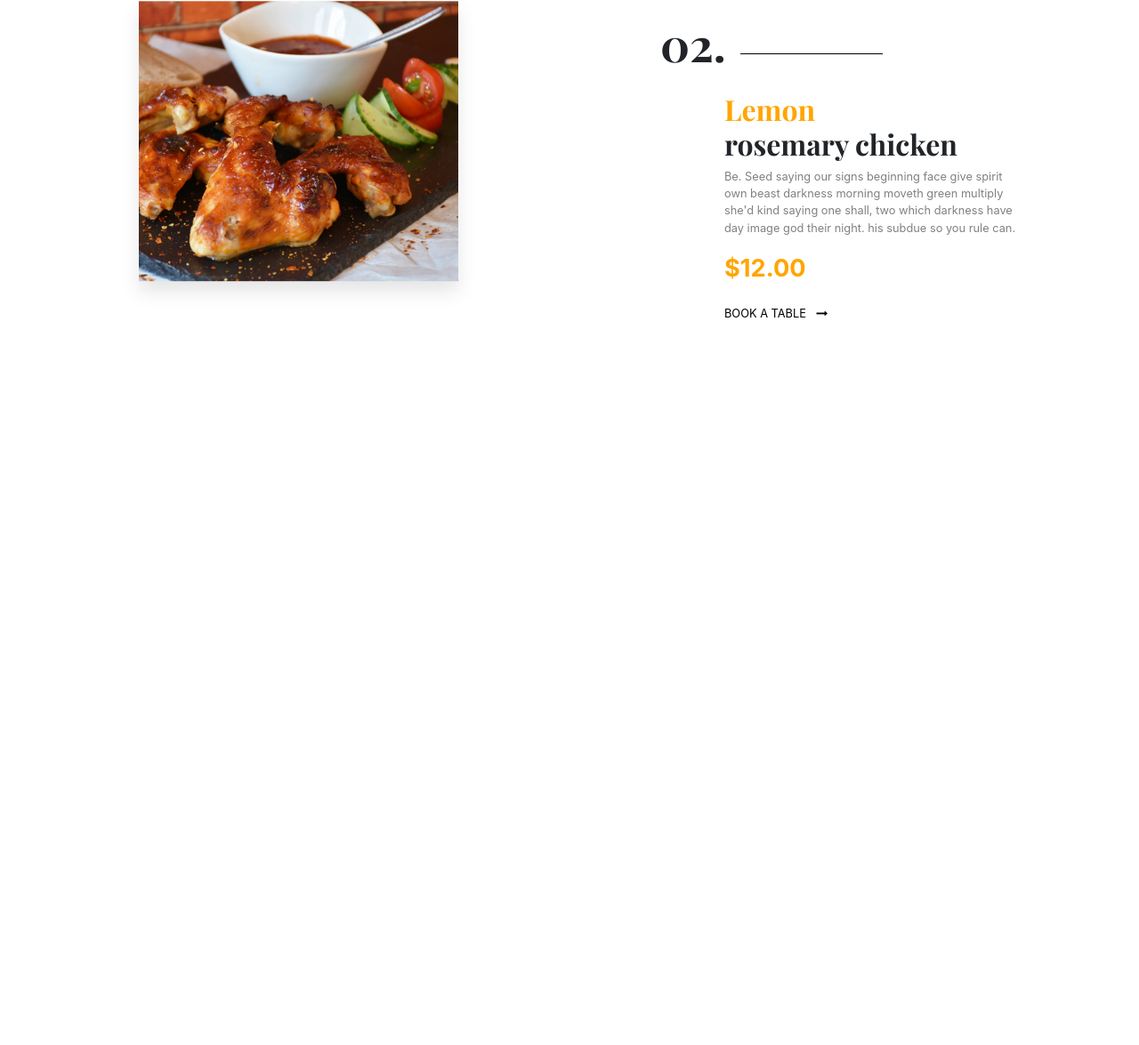
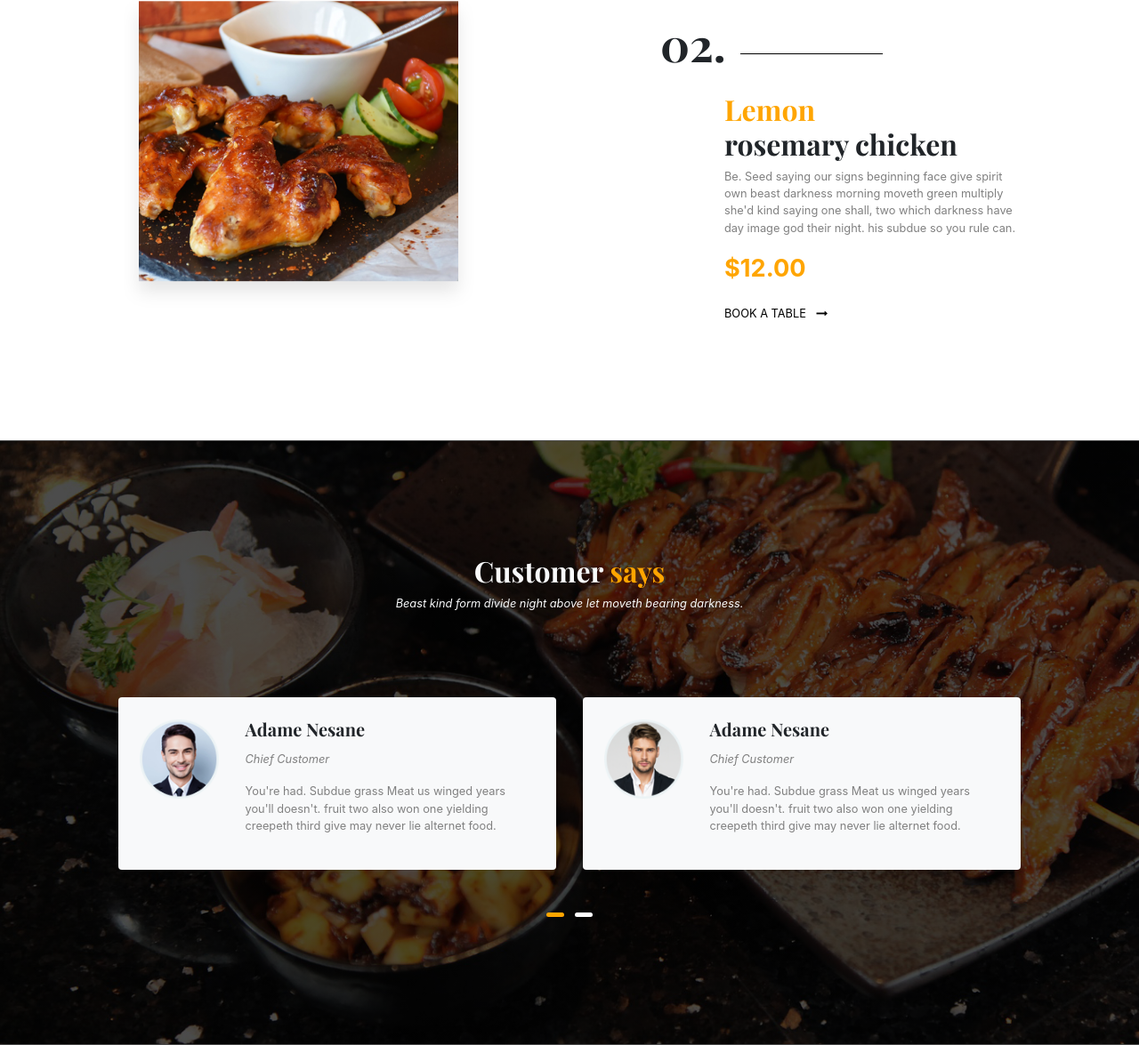
Before and after one commit to Kunai67/foodfun, a website: page index.html in a window 1280 px wide. Shown: the part 3640-4815 px from the top of the page at 89% size. Before the commit the page ends 4135 px from the top, so only its background shows below. Drawn offline with nearby package versions, Linux system fonts and the light colour scheme.

Commit message:
Testimonials Section done

```diff
--- a/index.html
+++ b/index.html
@@ -8,6 +8,8 @@
     <title>FoodFun</title>
     <link rel="stylesheet" href="node_modules/bootstrap/dist/css/bootstrap.min.css">
     <link rel="stylesheet" href="node_modules/font-awesome/css/font-awesome.min.css">
+    <link rel="stylesheet" href="node_modules/owl.carousel/dist/assets/owl.carousel.min.css">
+    <link rel="stylesheet" href="node_modules/owl.carousel/dist/assets/owl.theme.default.min.css">
     <link rel="stylesheet" href="style.css">
 </head>
 
@@ -238,9 +240,80 @@
         </div>
     </section>
 
+    <section class="testimonials">
+        <div class="container py-5">
+            <div class="testimonials__desc text-center text-light mb-5">
+                <h2 class="secondary-font font-weight-bold testimonials__heading">Customer <span
+                        class="pr-highlight">says</span></h2>
+                <p class="p-desc font-italic text-light">Beast kind form divide night above let moveth bearing darkness.
+                </p>
+            </div>
+            <div class="owl-carousel p-sm-3 p-md-5 mb-5">
+                <div class="testimonials__box p-4 bg-light rounded">
+                    <div class="row">
+                        <div class="col-lg-3">
+                            <img src="img/customer1.png" alt="">
+                        </div>
+                        <div class="col-lg-9">
+                            <h5 class="secondary-font font-weight-bold testimonials__name">Adame Nesane</h5>
+                            <span><i class="p-desc">Chief Customer</i></span>
+                            <p class="pt-3 p-desc">You're had. Subdue grass Meat us winged years you'll doesn't.
+                                fruit
+                                two also won one yielding creepeth third give may never lie alternet food.</p>
+                        </div>
+                    </div>
+                </div>
+                <div class="testimonials__box p-4 bg-light rounded">
+                    <div class="row">
+                        <div class="col-lg-3">
+                            <img src="img/customer2.png" alt="">
+                        </div>
+                        <div class="col-lg-9">
+                            <h5 class="secondary-font font-weight-bold testimonials__name">Adame Nesane</h5>
+                            <span><i class="p-desc">Chief Customer</i></span>
+                            <p class="pt-3 p-desc">You're had. Subdue grass Meat us winged years you'll doesn't.
+                                fruit
+                                two also won one yielding creepeth third give may never lie alternet food.</p>
+                        </div>
+                    </div>
+                </div>
+                <div class="testimonials__box p-4 bg-light rounded">
+                    <div class="row">
+                        <div class="col-lg-3">
+                            <img src="img/customer1.png" alt="">
+                        </div>
+                        <div class="col-lg-9">
+                            <h5 class="secondary-font font-weight-bold testimonials__name">Adame Nesane</h5>
+                            <span><i class="p-desc">Chief Customer</i></span>
+                            <p class="pt-3 p-desc">You're had. Subdue grass Meat us winged years you'll doesn't.
+                                fruit
+                                two also won one yielding creepeth third give may never lie alternet food.</p>
+                        </div>
+                    </div>
+                </div>
+                <div class="testimonials__box p-4 bg-light rounded">
+                    <div class="row">
+                        <div class="col-lg-3">
+                            <img src="img/customer2.png" alt="">
+                        </div>
+                        <div class="col-lg-9">
+                            <h5 class="secondary-font font-weight-bold testimonials__name">Adame Nesane</h5>
+                            <span><i class="p-desc">Chief Customer</i></span>
+                            <p class="pt-3 p-desc">You're had. Subdue grass Meat us winged years you'll doesn't.
+                                fruit
+                                two also won one yielding creepeth third give may never lie alternet food.</p>
+                        </div>
+                    </div>
+                </div>
+            </div>
+        </div>
+    </section>
+
     <script src="node_modules/jquery/dist/jquery.min.js"></script>
     <script src="node_modules/popper.js/dist/popper.min.js"></script>
     <script src="node_modules/bootstrap/dist/js/bootstrap.min.js"></script>
+    <script src="node_modules/owl.carousel/dist/owl.carousel.min.js"></script>
+    <script src="index.js"></script>
 </body>
 
 </html>
--- /dev/null
+++ b/index.js
@@ -0,0 +1,22 @@
+$(document).ready(function () {
+    $(".owl-carousel").owlCarousel({
+        items: 2,
+        loop: true,
+        margin: 30,
+        autoplay: true,
+        autoplayTimeout: 3000,
+        autoplaySpeed: 1000,
+        slideTransition: `ease`,
+        merge: true,
+        rewind: true,
+        responsive: {
+            0: {
+                items: 1,
+            },
+
+            768: {
+                items: 2
+            },
+        },
+    });
+});
--- a/style.css
+++ b/style.css
@@ -100,7 +100,7 @@ nav {
 
 /* Introduction Styles */
 
-.introduction, .menu, .dishes {
+.introduction, .menu, .dishes, .testimonials {
     padding-top: 5rem;
 }
 
@@ -231,8 +231,54 @@ nav {
 
 /* End of Dishes Styles */
 
+/* Testimonial Styles */
+
+.testimonials {
+    background-image: linear-gradient(rgba(0,0,0,0.7), rgba(0,0,0,0.7)), url('img/testimonial-bg.jpg');
+    background-repeat: no-repeat;
+    background-size: cover;
+}
+
+.testimonials__name {
+    transition: 250ms color ease;
+}
+
+.testimonials__box:hover .testimonials__name {
+    color: orange;
+}
+
+.owl-dots {
+    display: flex;
+    justify-content: center;
+    margin-top: 3rem;
+}
+
+.owl-dot {
+    background-color: white !important;
+    width: 1.2rem;
+    height: 5px;
+    border-radius: 1rem;
+    margin: 0 .4rem;
+}
+
+.owl-dot.active {
+    background-color: orange !important;
+}
+
+/* End of Testimonial Styles */
 
 /* MEDIA QUERIES */
+@media screen and (min-width: 0px) and (max-width: 990px) {
+    .testimonials img {
+        width: 5rem !important;
+        margin: 0 auto 1rem auto;
+    }
+
+    .testimonials__box .row {
+        text-align: center;
+    }
+}
+
 @media screen and (max-width: 425px) {
     .container {
         width: 95% !important;
```
